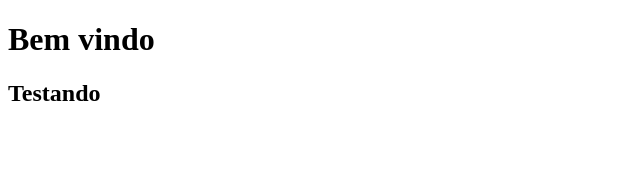
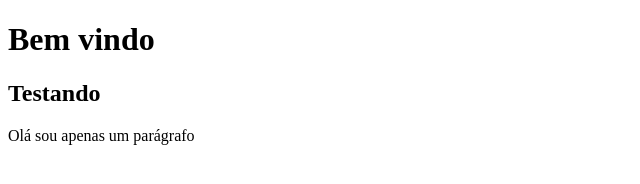
Before and after one commit to ismaelsoares/curso_github, a plain HTML site: page index.html in a window 1280 px wide. Shown: the whole page, without its empty margins (0-640 px from the left). Drawn offline with Linux system fonts and the light colour scheme.

Commit message:
Adicionando mais funcionalidades na home e inserindo text.txt

```diff
--- a/index.html
+++ b/index.html
@@ -9,5 +9,6 @@
 <body>
     <h1>Bem vindo</h1>
     <h2>Testando</h2>
+    <p>Olá sou apenas um parágrafo</p>
 </body>
 </html>
```
Also changed, not shown: empresa.txt, teste.txt (added).
